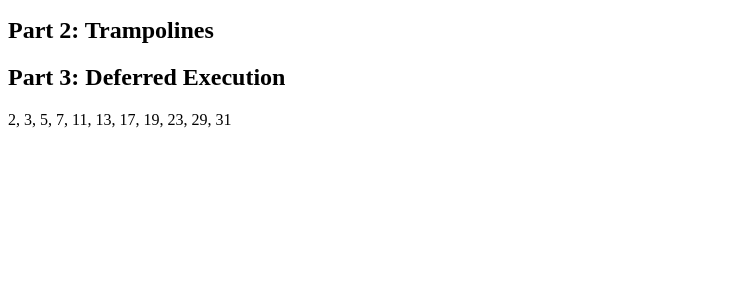
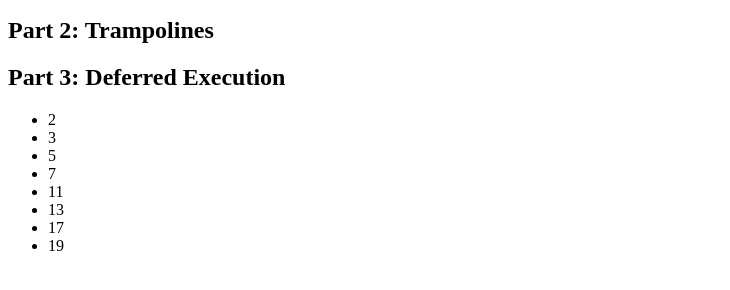
Before and after one commit to WENDYWEN20/ALAB308AEventLoop, a plain HTML site: page index.html in a window 1280 px wide. Shown: the part 110-400 px from the top of the page, without its empty margins (0-730 px from the left). Drawn offline with Linux system fonts and the light colour scheme.

Commit message:
re-write use list

```diff
--- a/index.html
+++ b/index.html
@@ -11,7 +11,7 @@
     <h2>Part 1: Stack Overflow</h2>
     <h2>Part 2: Trampolines</h2>
     <h2>Part 3: Deferred Execution</h2>
-    <div >
+    <div id='primeDiv' >
         <p id="Part3Prime"></p>
     </div>
 </body>
--- a/index.js
+++ b/index.js
@@ -100,6 +100,7 @@ const  factorial = (n) => {
 //let prime=prompt('Enter a number between 1 to 5000')
 //Cache the HTML element into JS variable
 const prime=document.getElementById('Part3Prime')
+const primeDiv=document.getElementById('primeDiv')
 //Function to check if a num is prime, using arrow fucntion, where function name is isPrime and taking one argument num
 const isPrime = (num) =>{
   if (num<=1){return false}
@@ -111,15 +112,32 @@ const isPrime = (num) =>{
 console.log(isPrime(35))
 console.log(isPrime(37))
 
-const addPrime=(n) =>{
+// const addPrime=(n) =>{
 
-        const primes=[]
-  for (let i=1; i<=n; i++){
-    if (isPrime(i)){primes.push(i)}
+//         const primes=[]
+//   for (let i=1; i<=n; i++){
+//     if (isPrime(i)){primes.push(i)}
+//     }
+
+//   prime.textContent = primes.join(', ')
+// }
+
+// addPrime(31)
+// alert('Prime number calculation is complete!');
+
+//Re-write code use list Element
+
+const addPrimes=(n)=>{
+  const ul=document.createElement('ul');
+  for(let i=1; i<=n; i++){
+    if(isPrime(i)){
+      const li=document.createElement('li')
+      li.textContent=i
+      ul.appendChild(li)
     }
-
-  prime.textContent = primes.join(', ')
+  }
+  primeDiv.appendChild(ul)
+  alert('Prime number calculation is complete!');
 }
 
-addPrime(31)
-alert('Prime number calculation is complete!');
+addPrimes(19)
```
